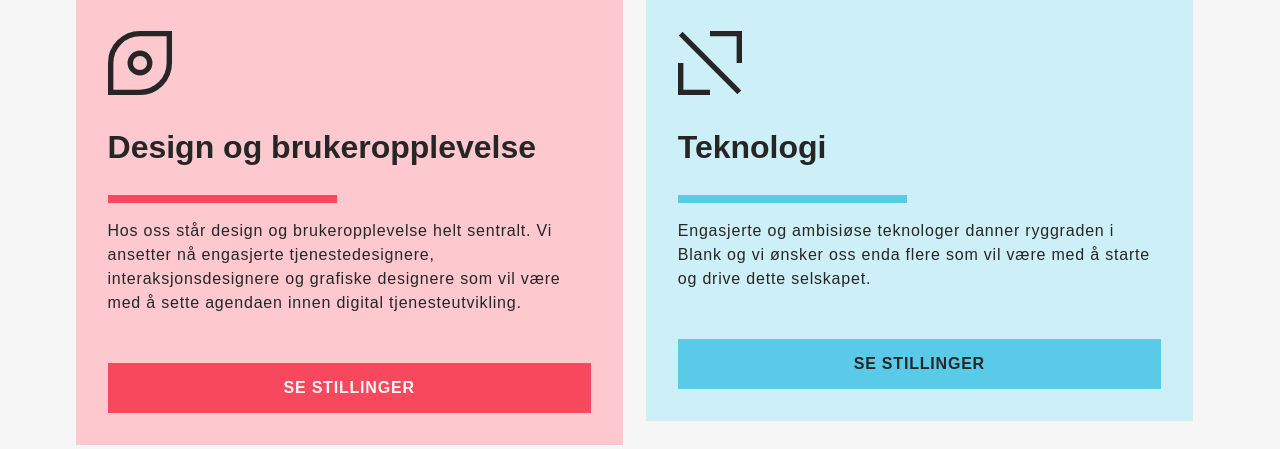
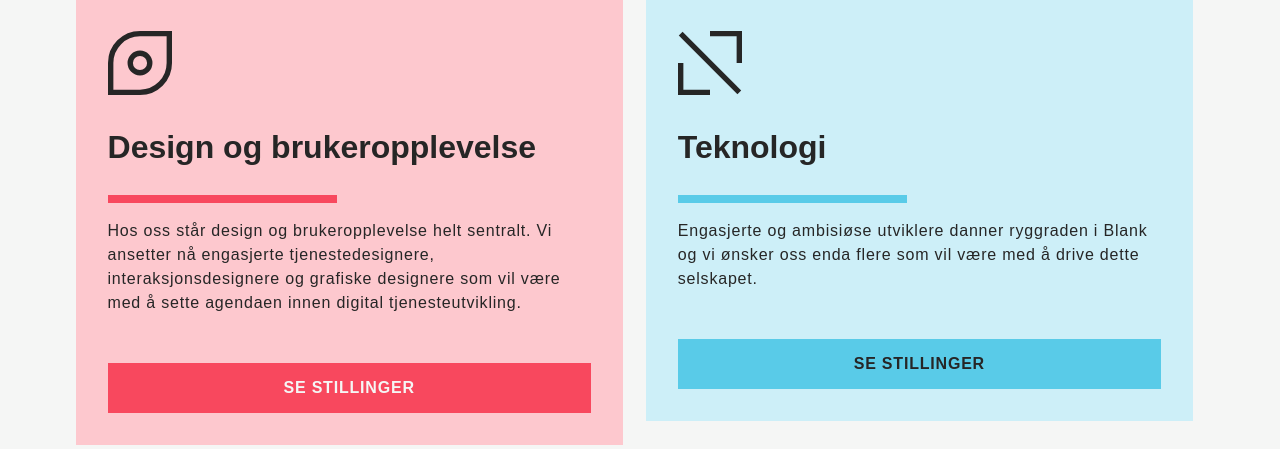
Before and after one commit to blankoslo/blankweb, a Django app: page / in a window 1280 px wide. Shown: the part 660-1109 px from the top of the page. Run offline with Django 3.2, Linux system fonts and the light colour scheme; data that the repository does not hold is empty; some libraries are stand-ins or nearby versions.

Commit message:
Make som text changes

```diff
--- a/web/templates/web/index.html
+++ b/web/templates/web/index.html
@@ -33,7 +33,7 @@
       </div>
       <h3 class="headingMedium mobiletextcenter">Teknologi</h3>
       <div class="half line bgblue mobilecenter"></div>
-      <p>Engasjerte og ambisiøse teknologer danner ryggraden i Blank og vi ønsker oss enda flere som vil være med å starte og drive dette selskapet.</p>
+      <p>Engasjerte og ambisiøse utviklere danner ryggraden i Blank og vi ønsker oss enda flere som vil være med å  drive dette selskapet.</p>
       <a href="/jobb/teknologi" class="button mobilehalf bgblue mobilecenter">Se stillinger</a>
     </div>
   </div>
--- a/web/templates/web/posting_base.html
+++ b/web/templates/web/posting_base.html
@@ -20,7 +20,7 @@
             <ul class="textlist">
               <li>tilbud om medeierskap
                 <li>være med å bestemme egne oppdrag og teamsammensetning</li>
-                <li>god lønn, overtidsbetalt og bonus som en andel av overskuddet</li>
+                <li>god lønn, overtidsbetalt og en andel av overskuddet som bonus</li>
                 <li>gode pensjons- og forsikringsordninger</li>
                 <li>ta del i et særdeles sterkt fagmiljø med flotte mennesker</li>
                 <li>være med å forme et nytt og litt annerledes konsulentselskap</li>
```
